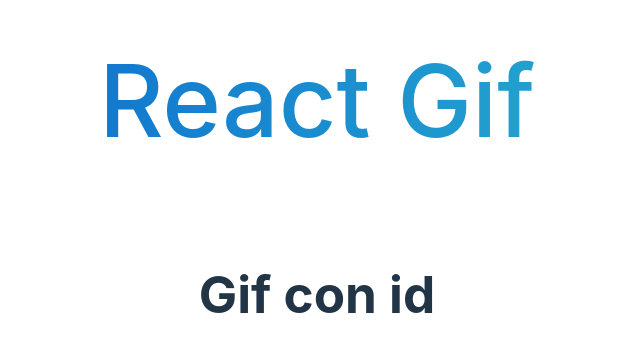
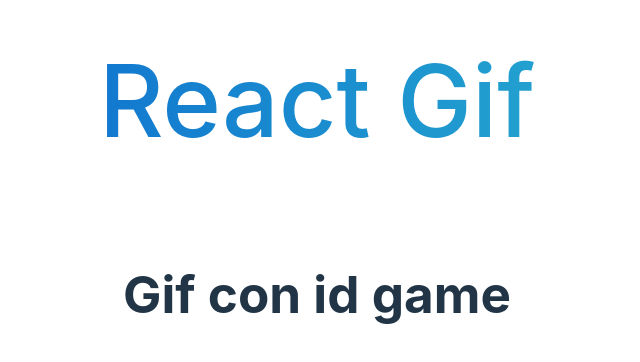
Before and after one commit to DanTech99/DiscoveryGIF, a React (Vite) app: page /gif/game in a window 1280 px wide. Shown: the part 220-582 px from the top of the page, without its empty margins (323-963 px from the left). Built offline with nearby package versions, Linux system fonts and the light colour scheme.

Commit message:
Refactor code to use GifsContextProvider and fix imports

```diff
--- a/src/context/GifContext.jsx
+++ /dev/null
@@ -1,5 +0,0 @@
-import React from 'react'
-
-const GifContext = React.createContext({
-
-})
--- /dev/null
+++ b/src/context/GifsContextProvider.jsx
@@ -0,0 +1,16 @@
+import React from 'react'
+import { useState, createContext} from 'react'
+
+const GifsContext = createContext()
+
+export const GifsContextProvider = ({children}) => {
+  const [gifs, setGifs] = useState([])
+
+  return (
+  <GifsContext.Provider value={{gifs, setGifs}}>
+    {children}
+  </GifsContext.Provider>
+  )
+}
+
+export default GifsContext
--- a/src/hooks/useGifs.jsx
+++ b/src/hooks/useGifs.jsx
@@ -1,21 +1,20 @@
 
-import { useEffect, useState } from 'react'
-import { getGifs } from '../services/getGifs'
+import { useEffect, useState, useContext } from 'react'
+import getGifs from '../services/getGifs'
+import GifsContext from '../context/GifsContextProvider'
 
+// custom hook para obtener los gifs
 export function useGifs({keyword} = {keyword: null}) {
-  const [gifs, setGifts] = useState(
-		[]
-	);
 	const [loading, setLoading] = useState(false);
+ 	const {gifs, setGifs} = useContext(GifsContext);
 
 	useEffect(() => {
 		setLoading(true);
-
 		const keywordToUse = keyword || localStorage.getItem('lastKeyword') || 'random'
 
 		getGifs({ keyword: keywordToUse })
 			.then((gifs) => {
-			setGifts(gifs)
+			setGifs(gifs)
 			setLoading(false)
 			localStorage.setItem('lastKeyword', keyword)
 		})
@@ -24,7 +23,7 @@
 			setLoading(false);
 		});
 
-	}, [keyword]);
+	}, [keyword, setGifs]);
 
-  return {gifs, loading}
+  return {loading, gifs }
 }
--- a/src/pages/Detail/index.jsx
+++ b/src/pages/Detail/index.jsx
@@ -1,9 +1,20 @@
 import React from "react";
+import { useContext } from "react";
+import GifsContext from "../../context/GifsContextProvider";
 
-export const Detail = ({id}) => {
+export default function Detail({params}){
 
-	console.log(id)
-	return <div className="Detail">
-		<h1>Gif con id {id}</h1>
-	</div>;
+
+	const gifsContext = useContext(GifsContext)
+	console.log(gifsContext)
+
+
+
+	// const gif = gifs.find(singleGif => singleGif.id === params.id)
+
+	return (
+	<div className="Detail">
+		<h1>Gif con id {params.id}</h1>
+	</div>
+	)
 };
--- a/src/pages/Home/index.jsx
+++ b/src/pages/Home/index.jsx
@@ -7,6 +7,7 @@
 export default function Home() {
 
 	const {gifs, loading} = useGifs();
+	console.log(gifs);
 
 	return (
 		<div>
--- a/src/services/getGifs.jsx
+++ b/src/services/getGifs.jsx
@@ -3,9 +3,9 @@
 
 // const apiKey = import.meta.env.VITE_API_KEY_GIF
 
-export const getGifs = ({
+export default function getGifs({
 	keyword = "anime",
-} = {}) => {
+} = {}) {
 	const apiURL = `https://api.giphy.com/v1/gifs/search?api_key=${apiKey}&q=${keyword}&limit=20&offset=0&rating=g&lang=es`;
 
 	return fetch(apiURL)
```
Also changed, not shown: src/App.jsx (+9 -1 lines).
